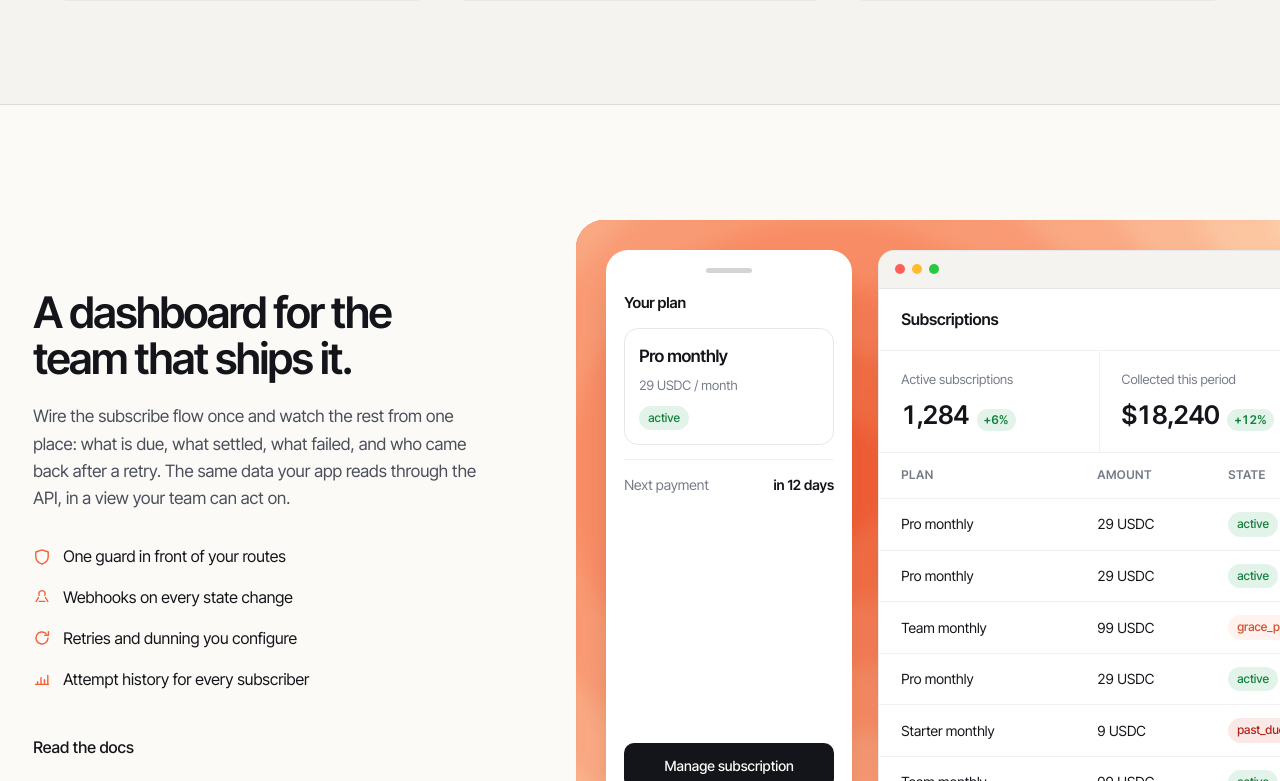
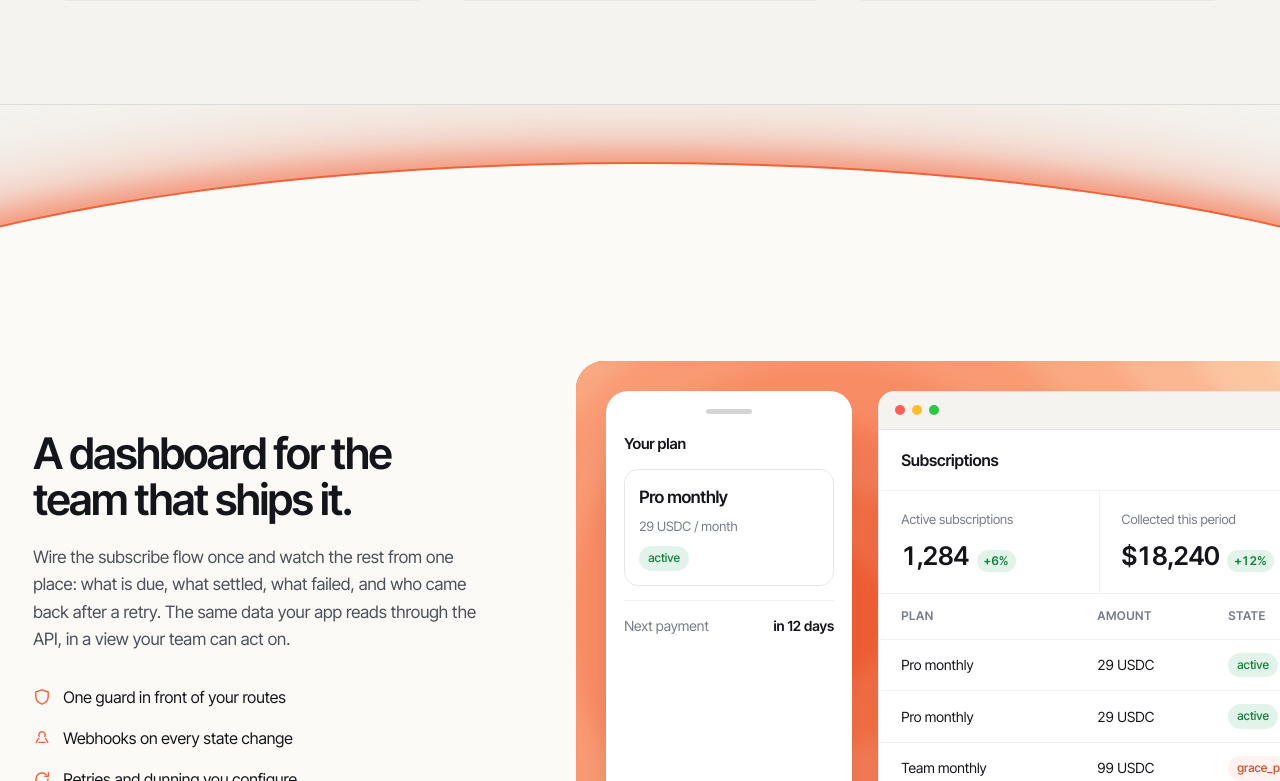
Before and after one commit to Mesub-io/landing-page, a Next.js app: page / in a window 1280 px wide. Shown: the part 1499-2280 px from the top of the page. Built offline with nearby package versions, Linux system fonts and the light colour scheme.

Commit message:
Split the pillars and the dashboard with a lit arc

```diff
--- a/app/globals.css
+++ b/app/globals.css
@@ -2107,3 +2107,28 @@ button {
 .record-row a:hover svg {
   transform: translateX(3px);
 }
+
+/* --- The arc between two sections -----------------------------------------
+   The next section's ground rises as a wide dome through this one, and its rim
+   is lit in the accent. The container clips everything below the curve. */
+
+.arc {
+  background: var(--surface-sunk);
+  height: clamp(90px, 11vw, 150px);
+  overflow: hidden;
+  position: relative;
+}
+
+.arc-dome {
+  background: var(--paper);
+  border-radius: 50% 50% 0 0 / 100% 100% 0 0;
+  bottom: -120%;
+  box-shadow:
+    0 -1px 0 1px var(--accent),
+    0 -14px 30px -4px color-mix(in srgb, var(--accent) 55%, transparent),
+    0 -40px 70px -10px color-mix(in srgb, var(--accent) 32%, transparent);
+  left: -25%;
+  position: absolute;
+  right: -25%;
+  top: 42%;
+}
--- a/app/page.tsx
+++ b/app/page.tsx
@@ -1,3 +1,4 @@
+import { ArcDivider } from '@/components/arc-divider'
 import { Builders } from '@/components/builders'
 import { Closing } from '@/components/closing'
 import { Hero } from '@/components/hero'
@@ -16,6 +17,7 @@ export default function Page() {
       <main id="main">
         <Hero />
         <Pillars />
+        <ArcDivider />
         <Builders />
         <Integrate />
         <Closing />
--- /dev/null
+++ b/components/arc-divider.tsx
@@ -0,0 +1,12 @@
+/**
+ * A lit arc between two sections: the ground of the next one rises through the
+ * previous one, its rim glowing in the accent. Pure CSS — a wide dome clipped
+ * by its container.
+ */
+export function ArcDivider() {
+  return (
+    <div className="arc" aria-hidden="true">
+      <span className="arc-dome" />
+    </div>
+  )
+}
```
